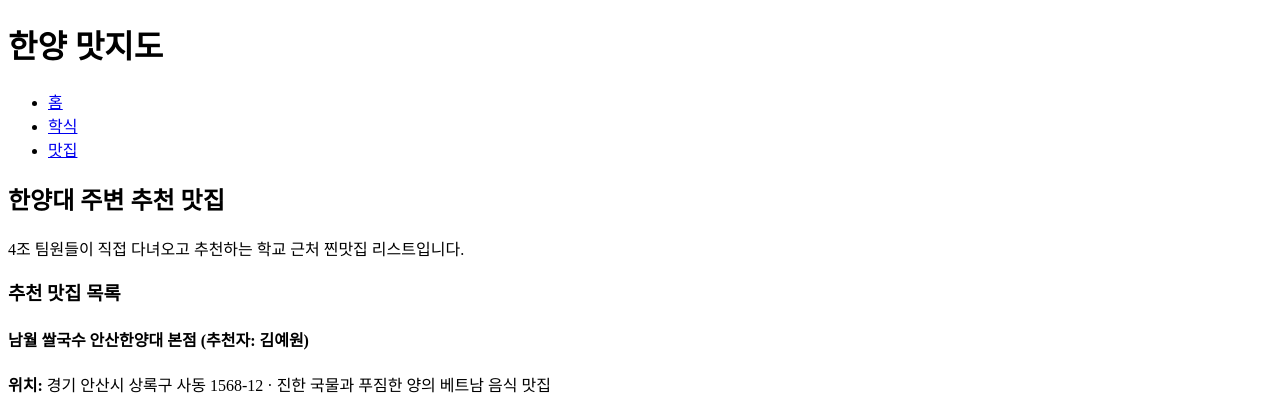
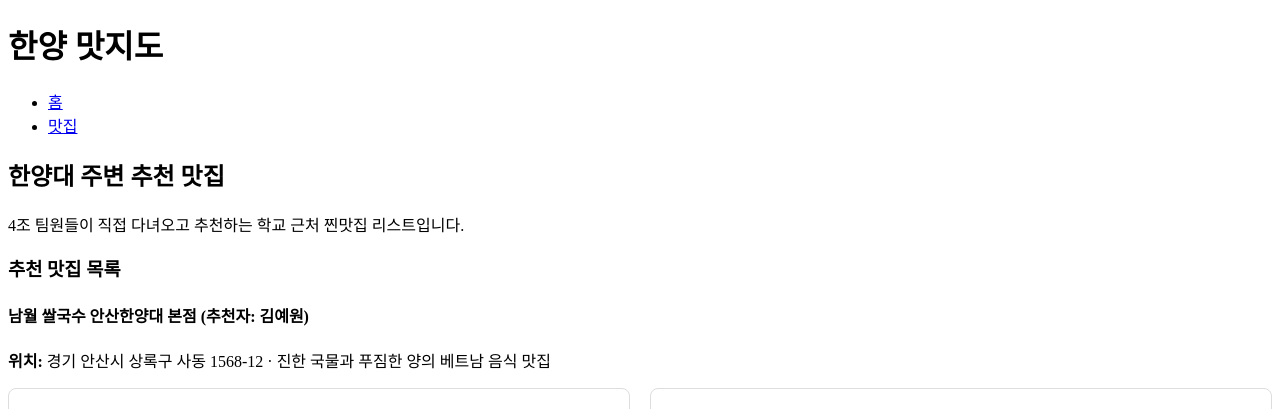
Before and after one commit to kyw070314/oss-04-food, a plain HTML site: page pages/food.html in a window 1280 px wide. Shown: the top 409 px of the page. Drawn offline with Linux system fonts and the light colour scheme.

Commit message:
style: pages/food.html 스타일시트 연결 및 내비게이션 학식 메뉴 제거

```diff
--- a/pages/food.html
+++ b/pages/food.html
@@ -37,7 +37,6 @@
     <nav aria-label="주 메뉴">
       <ul>
         <li><a href="../index.html">홈</a></li>
-        <li><a href="univ.html">학식</a></li>
         <li><a href="food.html">맛집</a></li>
       </ul>
     </nav>
```
